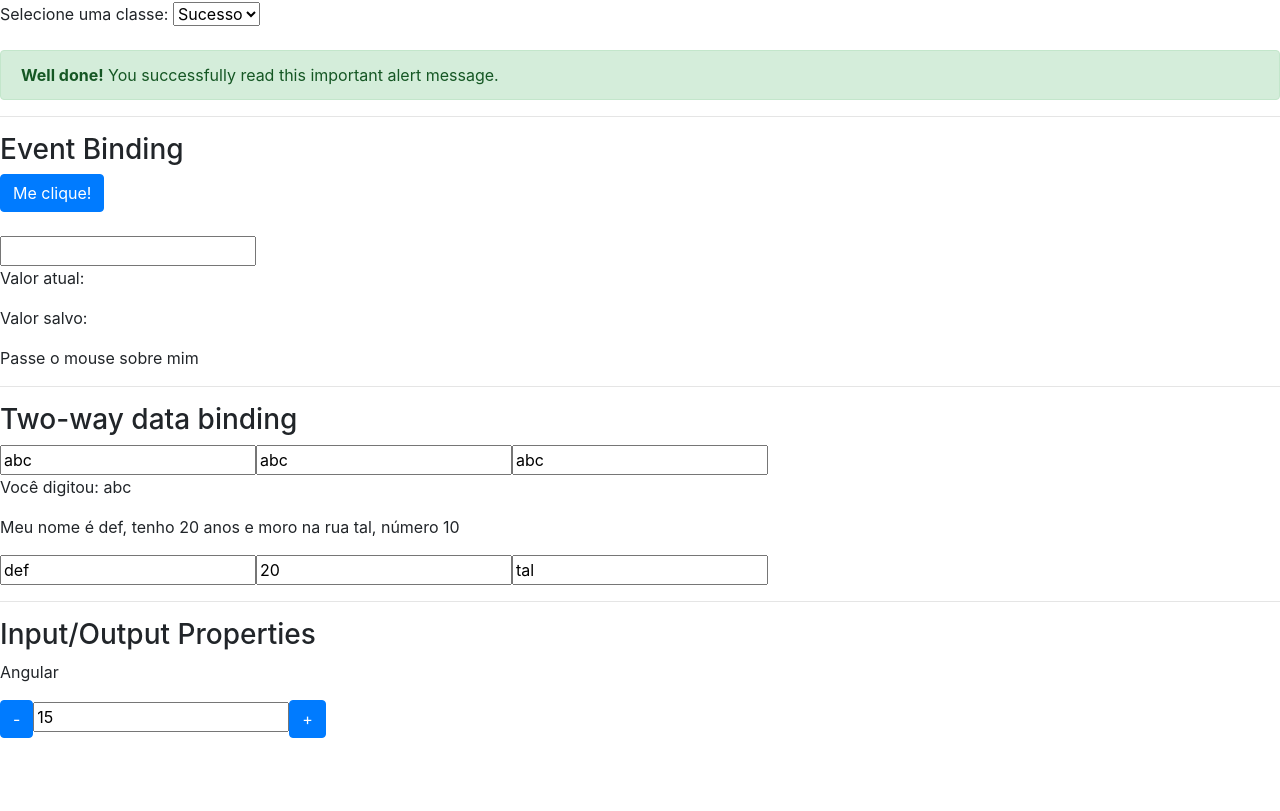
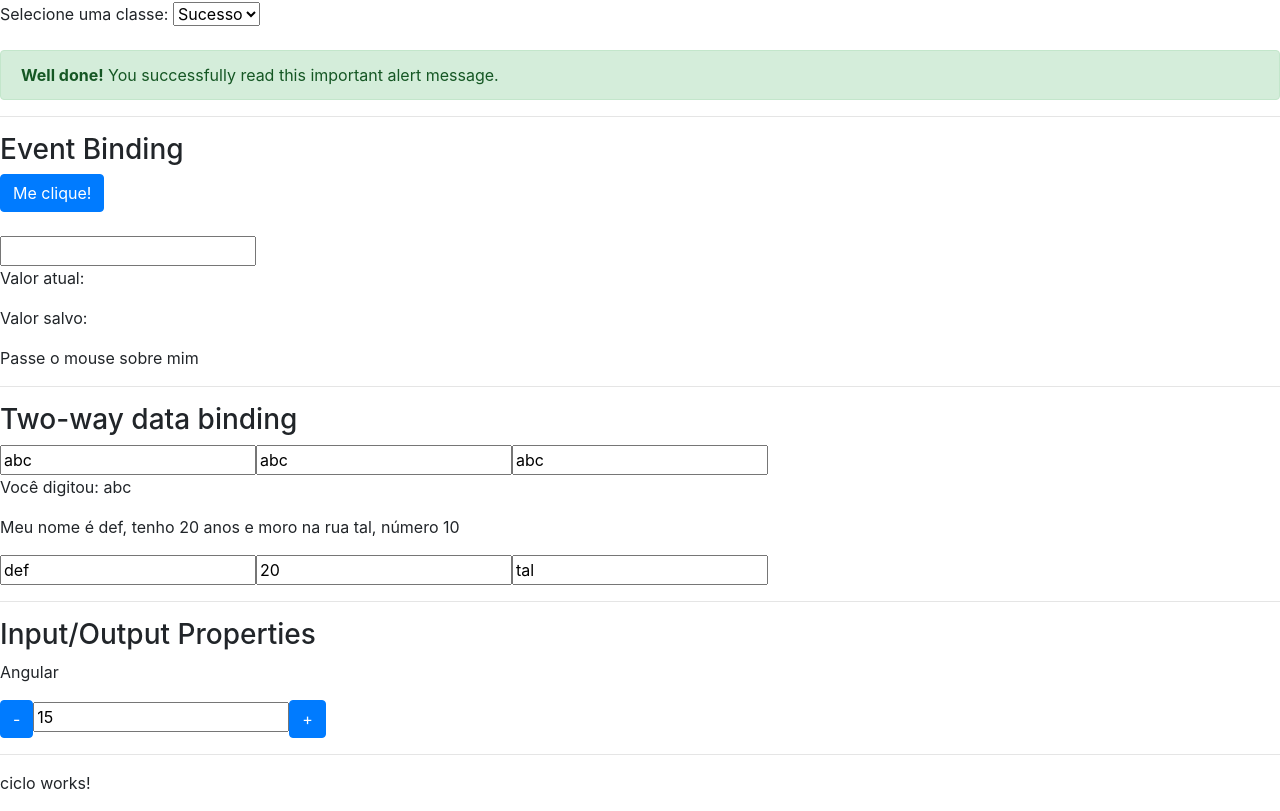
Before and after one commit to robertabononi/angular-loiane, an Angular app in the folder data-binding/: page / in a window 1280 px wide. Shown: the part 533-1344 px from the top of the page. Before the commit the page ends 1271 px from the top, so only its background shows below. Built offline with nearby package versions, Linux system fonts and the light colour scheme.

Commit message:
chore: create structure for cicles' learning

```diff
--- a/data-binding/src/app/app.component.html
+++ b/data-binding/src/app/app.component.html
@@ -1 +1,5 @@
 <app-data-binding></app-data-binding>
+
+<hr>
+
+<app-ciclo></app-ciclo>
--- a/data-binding/src/app/app.module.ts
+++ b/data-binding/src/app/app.module.ts
@@ -9,14 +9,16 @@
 import { AlertModule } from 'ngx-bootstrap/alert';
 import { FormsModule } from '@angular/forms';
 import { InputPropertyComponent } from './input-property/input-property.component';
-import { OutputPropertyComponent } from './output-property/output-property.component'
+import { OutputPropertyComponent } from './output-property/output-property.component';
+import { CicloComponent } from './ciclo/ciclo.component'
 
 @NgModule({
   declarations: [
     AppComponent,
     DataBindingComponent,
     InputPropertyComponent,
-    OutputPropertyComponent
+    OutputPropertyComponent,
+    CicloComponent
   ],
   imports: [
 BrowserModule,
--- /dev/null
+++ b/data-binding/src/app/ciclo/ciclo.component.html
@@ -0,0 +1 @@
+<p>ciclo works!</p>
--- /dev/null
+++ b/data-binding/src/app/ciclo/ciclo.component.ts
@@ -0,0 +1,15 @@
+import { Component, OnInit } from '@angular/core';
+
+@Component({
+  selector: 'app-ciclo',
+  templateUrl: './ciclo.component.html',
+  styleUrls: ['./ciclo.component.css']
+})
+export class CicloComponent implements OnInit {
+
+  constructor() { }
+
+  ngOnInit(): void {
+  }
+
+}
```
Also changed, not shown: data-binding/src/app/ciclo/ciclo.component.css (added), 1 other file (tests, documents, lock files or other folders).
